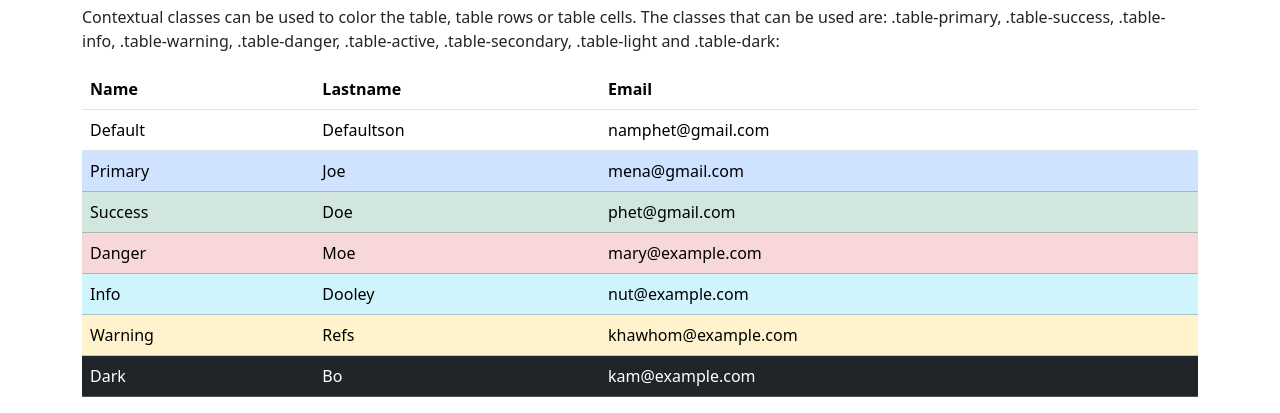
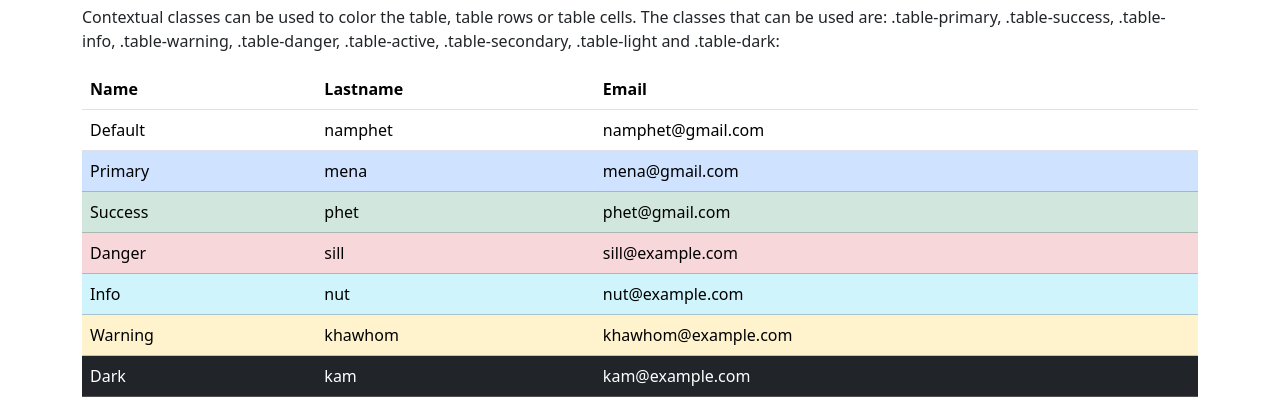
Before and after one commit to 40306-spec/bootstrap, a plain HTML site: page index.html in a window 1280 px wide. Shown: the part 1200-1613 px from the top of the page. Drawn offline with nearby package versions, Linux system fonts and the light colour scheme.

Commit message:
Update index.html

```diff
--- a/index.html
+++ b/index.html
@@ -121,37 +121,37 @@
     <tbody>
       <tr>
         <td>Default</td>
-        <td>Defaultson</td>
+        <td>namphet</td>
         <td>namphet@gmail.com</td>
       </tr>
       <tr class="table-primary">
         <td>Primary</td>
-        <td>Joe</td>
+        <td>mena</td>
         <td>mena@gmail.com</td>
       </tr>
       <tr class="table-success">
         <td>Success</td>
-        <td>Doe</td>
+        <td>phet</td>
         <td>phet@gmail.com</td>
       </tr>
       <tr class="table-danger">
         <td>Danger</td>
-        <td>Moe</td>
-        <td>mary@example.com</td>
+        <td>sill</td>
+        <td>sill@example.com</td>
       </tr>
       <tr class="table-info">
         <td>Info</td>
-        <td>Dooley</td>
+        <td>nut</td>
         <td>nut@example.com</td>
       </tr>
       <tr class="table-warning">
         <td>Warning</td>
-        <td>Refs</td>
+        <td>khawhom</td>
         <td>khawhom@example.com</td>
       </tr>
       <tr class="table-dark">
         <td>Dark</td>
-        <td>Bo</td>
+        <td>kam</td>
         <td>kam@example.com</td>
       </tr>
     </tbody>
```
